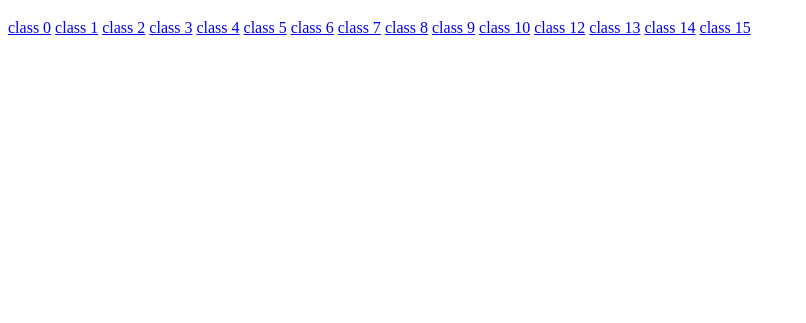
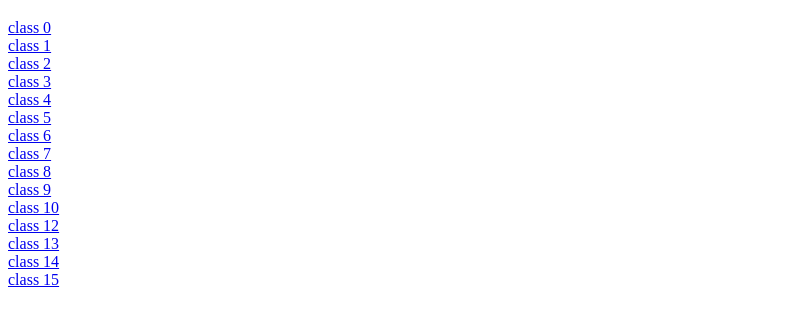
Before and after one commit to piduguramya/15tasks, a plain HTML site: page index.html in a window 1280 px wide. Shown: the part 61-384 px from the top of the page, without its empty margins (0-806 px from the left). Drawn offline with Linux system fonts and the light colour scheme.

Commit message:
added break

```diff
--- a/index.html
+++ b/index.html
@@ -7,20 +7,20 @@
 </head>
 <body>
     <h1>16tasks html</h1>
-    <a href="class 0/loginform.html">class 0</a>
-    <a href="class 1/about page task1.html">class 1</a>
-    <a href="class 2/class2.html">class 2</a>
-    <a href="class 3/linkedin.html">class 3</a>
-    <a href="class 4/class4.html">class 4</a>
-    <a href="class 5/vsshortcut.html">class 5</a>
-    <a href="class 6/class6.html">class 6</a>
-    <a href="class 7/class7.html">class 7</a>
-    <a href="class 8/class8.html">class 8</a>
-    <a href="class 9/class9.html">class 9</a>
-    <a href="class 10/discription.html">class 10</a>
-    <a href="class 12/class12.html">class 12</a>
-    <a href="class 13/semantic.html">class 13</a>
-    <a href="class 14/class14.html">class 14</a>
-    <a href="class 15/class15.html">class 15</a>
+    <a href="class 0/loginform.html">class 0</a><br>
+    <a href="class 1/about page task1.html">class 1</a><br>
+    <a href="class 2/class2.html">class 2</a><br>
+    <a href="class 3/linkedin.html">class 3</a><br>
+    <a href="class 4/class4.html">class 4</a><br>
+    <a href="class 5/vsshortcut.html">class 5</a><br>
+    <a href="class 6/class6.html">class 6</a><br>
+    <a href="class 7/class7.html">class 7</a><br>
+    <a href="class 8/class8.html">class 8</a><br>
+    <a href="class 9/class9.html">class 9</a><br>
+    <a href="class 10/discription.html">class 10</a><br>
+    <a href="class 12/class12.html">class 12</a><br>
+    <a href="class 13/semantic.html">class 13</a><br>
+    <a href="class 14/class14.html">class 14</a><br>
+    <a href="class 15/class15.html">class 15</a><br>
 </body>
 </html>
```
Also changed, not shown: class 12/class12.html (+2 -2 lines), class 14/class14.html (+2 -2 lines), class 2/class2.html (+2 -2 lines), class 4/class4.html (+2 -2 lines), class 7/class7.html (+3 -3 lines), class 8/class8.html (+2 -2 lines), class 9/class9.html (+3 -3 lines).
